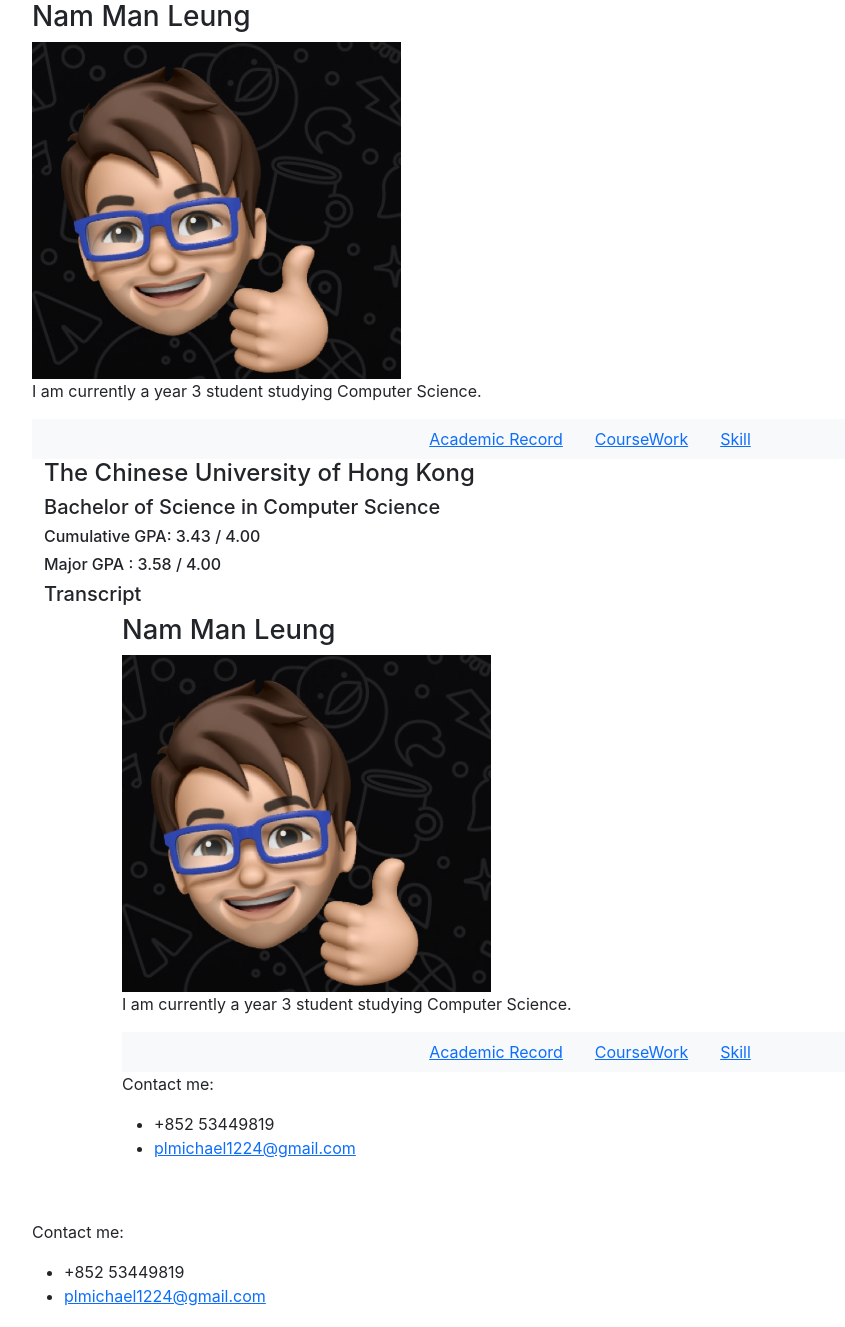
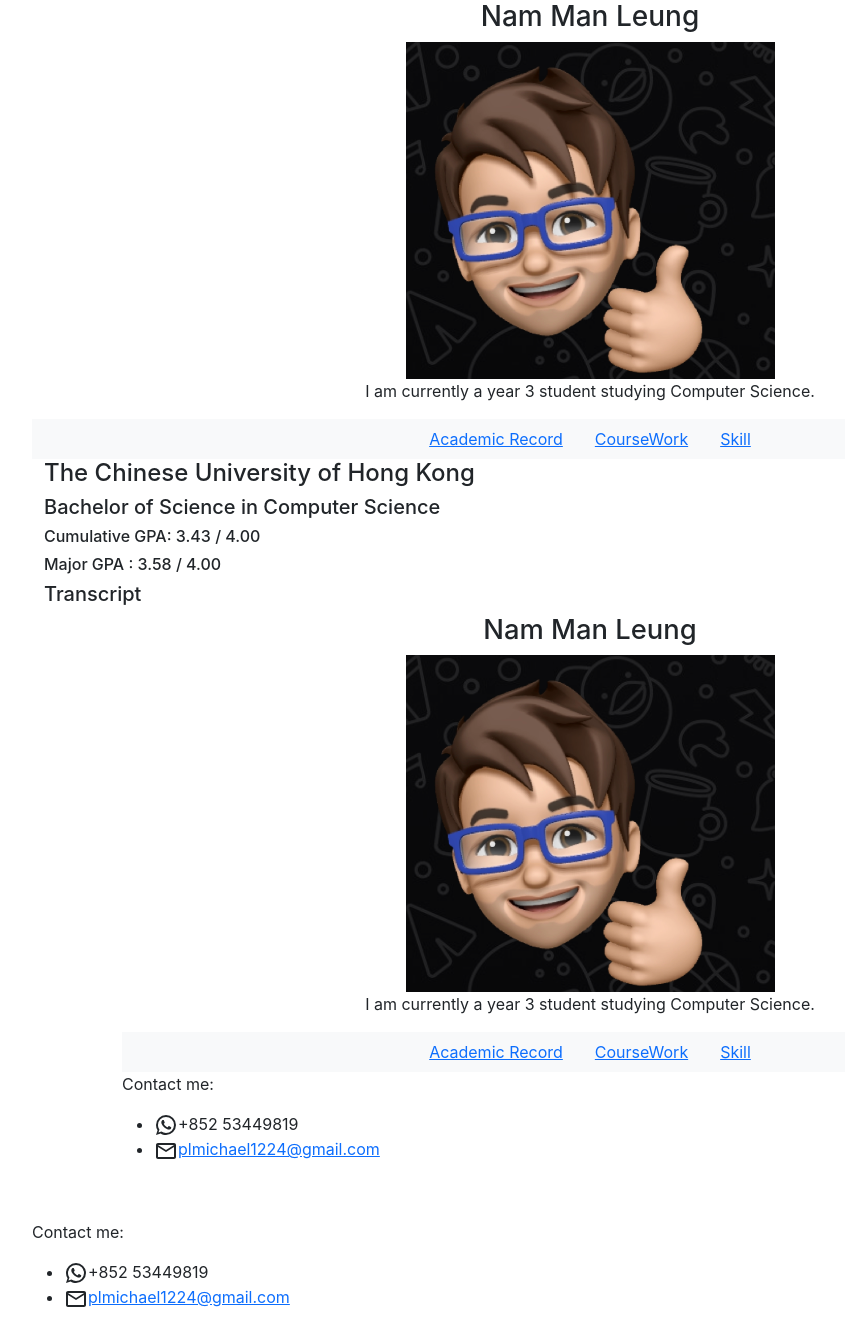
Before and after one commit to manleung235/my-info, a React (Create React App) app: page / in a window 1280 px wide. Shown: the whole page, without its empty margins (50-895 px from the left). Built offline with nearby package versions, Linux system fonts and the light colour scheme.

Commit message:
Add files via upload

```diff
--- a/src/component/homepage.js
+++ b/src/component/homepage.js
@@ -6,18 +6,25 @@
 import Skill from './skill';
 import {CSSTransition, TransitionGroup} from 'react-transition-group'
 import '../styling/transition.css';
+import WhatsAppIcon from '@material-ui/icons/WhatsApp';
+import MailOutlineIcon from '@material-ui/icons/MailOutline';
+import BookIcon from '@material-ui/icons/Book';
 export default function Home(props){
 
     return(
         <div>
-            <header>
-                <h3>Nam Man Leung</h3>
-                <div>
+            <header >
+                <div className="d-flex justify-content-center">
+                    <h3>Nam Man Leung</h3>
+                </div>
+                <div className="d-flex justify-content-center">
                 <img src={selfImage}></img>
                 </div>
-                <p>
-                I am currently a year 3 student studying Computer Science.
-                </p>
+                <div className="d-flex justify-content-center">
+                    <p>
+                    I am currently a year 3 student studying Computer Science.
+                    </p>
+                </div>
             </header>
             <Router>
                 <nav className="navbar navbar-expand-lg navbar-light bg-light">
@@ -75,10 +82,11 @@
             </Router>
             <footer>
                 <p>Contact me:</p>
+
                 <ul>
-                    <li>+852 53449819</li>
+                    <li><WhatsAppIcon />+852 53449819</li>
                     {/*<li>+852 53449819</li>*/}
-                    <li><a href='mailto:plmichael1224@gmail.com'>plmichael1224@gmail.com</a></li>
+                    <li><MailOutlineIcon /><a href='mailto:plmichael1224@gmail.com'>plmichael1224@gmail.com</a></li>
                 </ul>
             </footer>
         </div>
```
